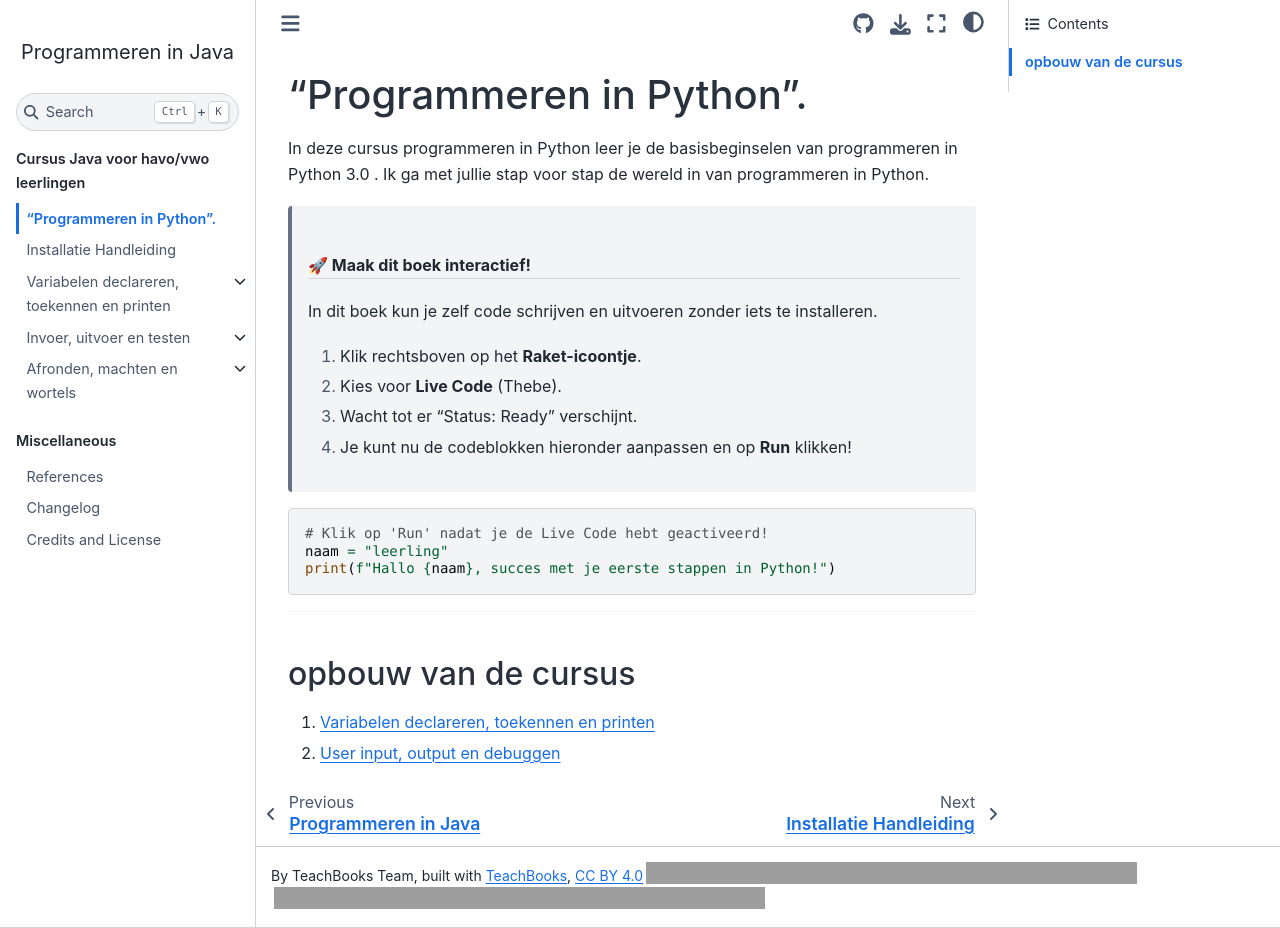
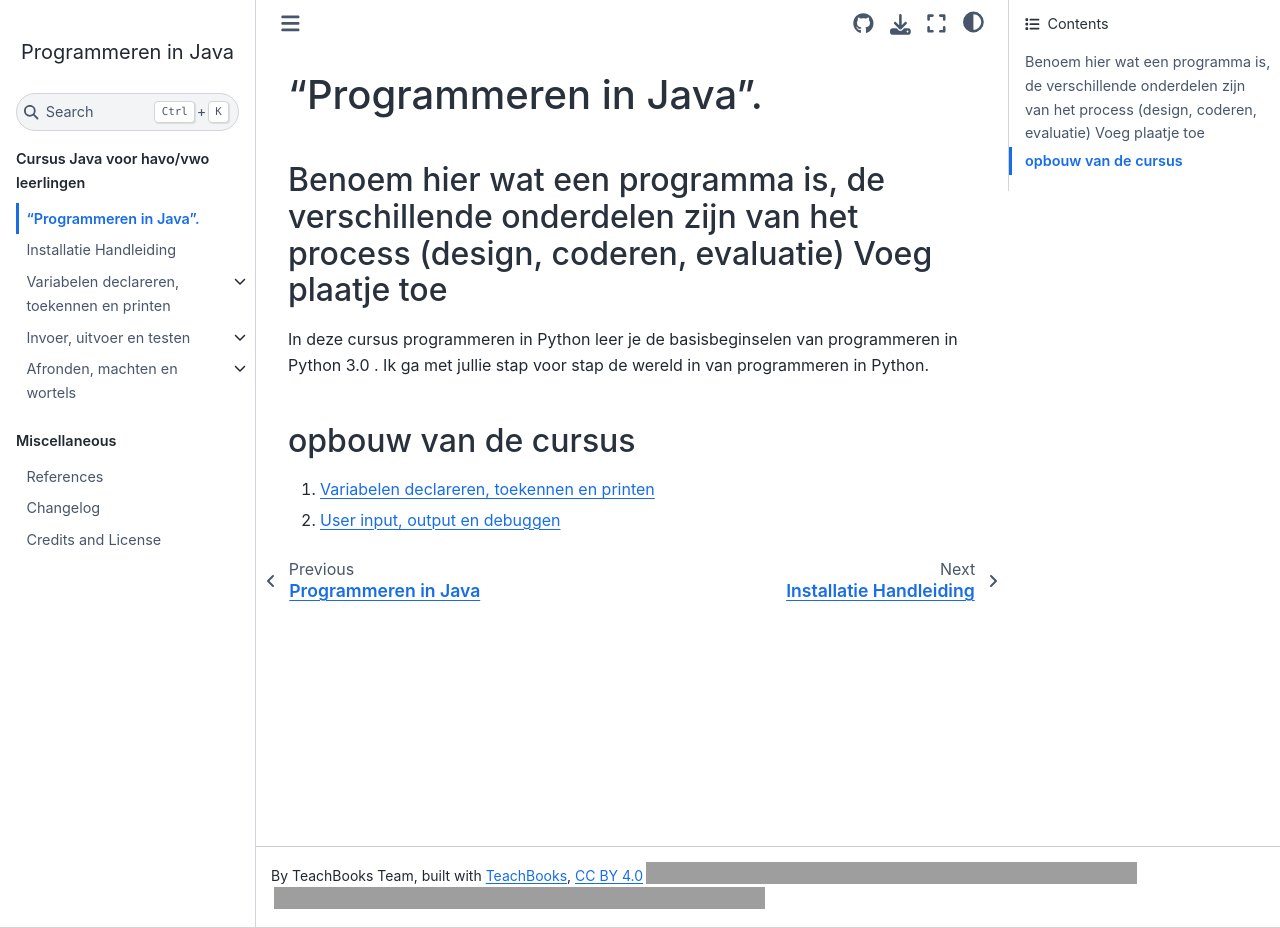
Before and after one commit to YasinKaryagdi/JavaProgrammeren, a Jupyter Book: the page built from book/some_content/overview.md, in a window 1280 px wide and 928 px high, cut to the strip 0-928 px from the top of the window. Built offline with Jupyter Book 1.0.4 settings and Sphinx 7.4.7 and the Sphinx Book theme 1.1.4, drawn with Linux system fonts in a browser that asks for light colours; comment, search, counter and statistics services are not loaded; grey boxes are pictures that could not be loaded.

Commit message:
small update in doel van overview

````diff
--- a/book/some_content/overview.md
+++ b/book/some_content/overview.md
@@ -1,22 +1,11 @@
-# "Programmeren in Python".
+# "Programmeren in Java".
 
+## Benoem hier wat een programma is, de verschillende onderdelen zijn van het process (design, coderen, evaluatie) Voeg plaatje toe
 
 In deze cursus programmeren in Python leer je de basisbeginselen van programmeren in Python 3.0 . Ik ga met jullie stap voor stap de wereld in van programmeren in Python.
 
-> ### 🚀 Maak dit boek interactief!
-> In dit boek kun je zelf code schrijven en uitvoeren zonder iets te installeren.
-> 1. Klik rechtsboven op het **Raket-icoontje**.
-> 2. Kies voor **Live Code** (Thebe).
-> 3. Wacht tot er "Status: Ready" verschijnt.
-> 4. Je kunt nu de codeblokken hieronder aanpassen en op **Run** klikken!
 
-```python
-# Klik op 'Run' nadat je de Live Code hebt geactiveerd!
-naam = "leerling"
-print(f"Hallo {naam}, succes met je eerste stappen in Python!")
-```
 
----
 
 ## opbouw van de cursus
 
````
